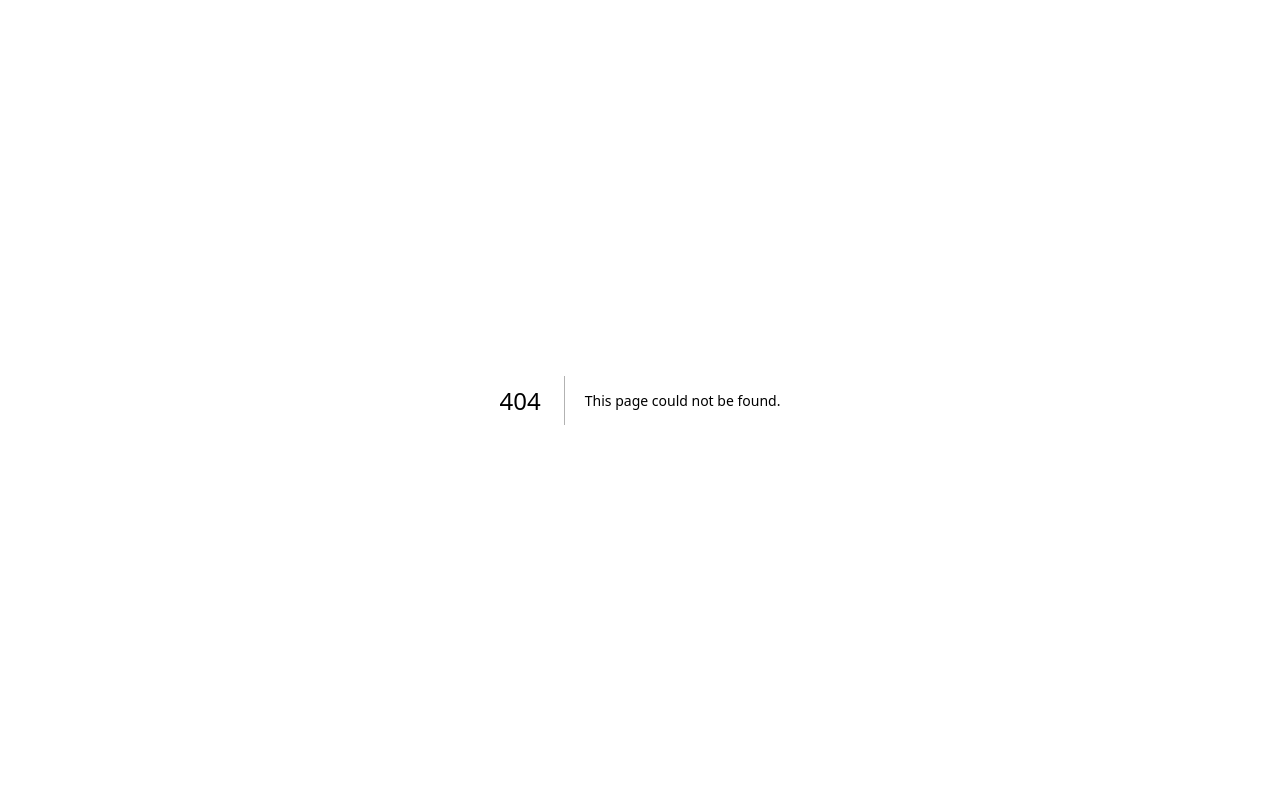
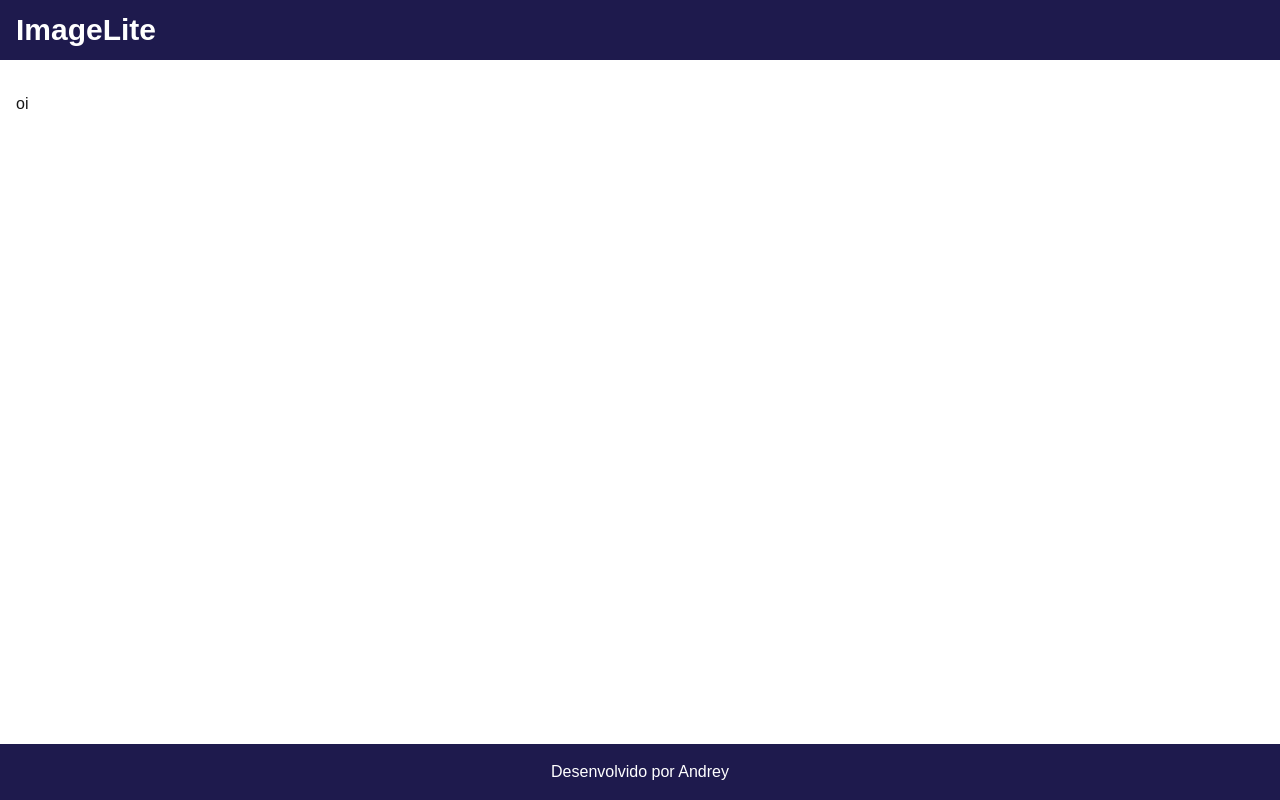
Before and after one commit to AndreyMendonca/FullStackJavaReactJS, a Next.js app in the folder frontend_img/: page /galeria in a window 1280 px wide. Before the commit this address had no page. Built offline with nearby package versions, Linux system fonts and the light colour scheme.

Commit message:
Criação do template da aplicação

```diff
--- /dev/null
+++ b/frontend_img/src/app/galeria/page.tsx
@@ -0,0 +1,10 @@
+import { Template } from "@/components";
+
+const Page = () =>{
+    return (
+        <Template>
+            <h1>oi</h1>
+        </Template>
+    )
+}
+export default Page;
--- /dev/null
+++ b/frontend_img/src/components/Template.tsx
@@ -0,0 +1,39 @@
+type Props = {
+    children: React.ReactNode;
+}
+
+export const Template = ({children}: Props) =>{
+    return (
+        <>
+            <div className="min-h-screen flex flex-col">
+                <Header/>
+                <div className="flex-grow container mx-auto mt-8 px-4">
+                    {children}
+                </div>
+
+                <Footer/>
+            </div>
+
+        </>
+    )
+}
+
+const Header = () =>{
+    return (
+        <header className="bg-indigo-950 text-white py-3">
+            <div className="container mx-auto flex justify-between items-center px-4">
+                <h1 className="text-3xl font-bold"> ImageLite</h1>
+            </div>
+        </header>
+    )
+}
+
+const Footer = ()=>{
+    return (
+        <footer className="bg-indigo-950 text-white py-4 mt-8">
+            <div className="contianer mx-auto text-center">
+                Desenvolvido por Andrey
+            </div>
+        </footer>
+    )
+}
--- /dev/null
+++ b/frontend_img/src/components/index.ts
@@ -0,0 +1 @@
+export {Template} from './Template'
```
